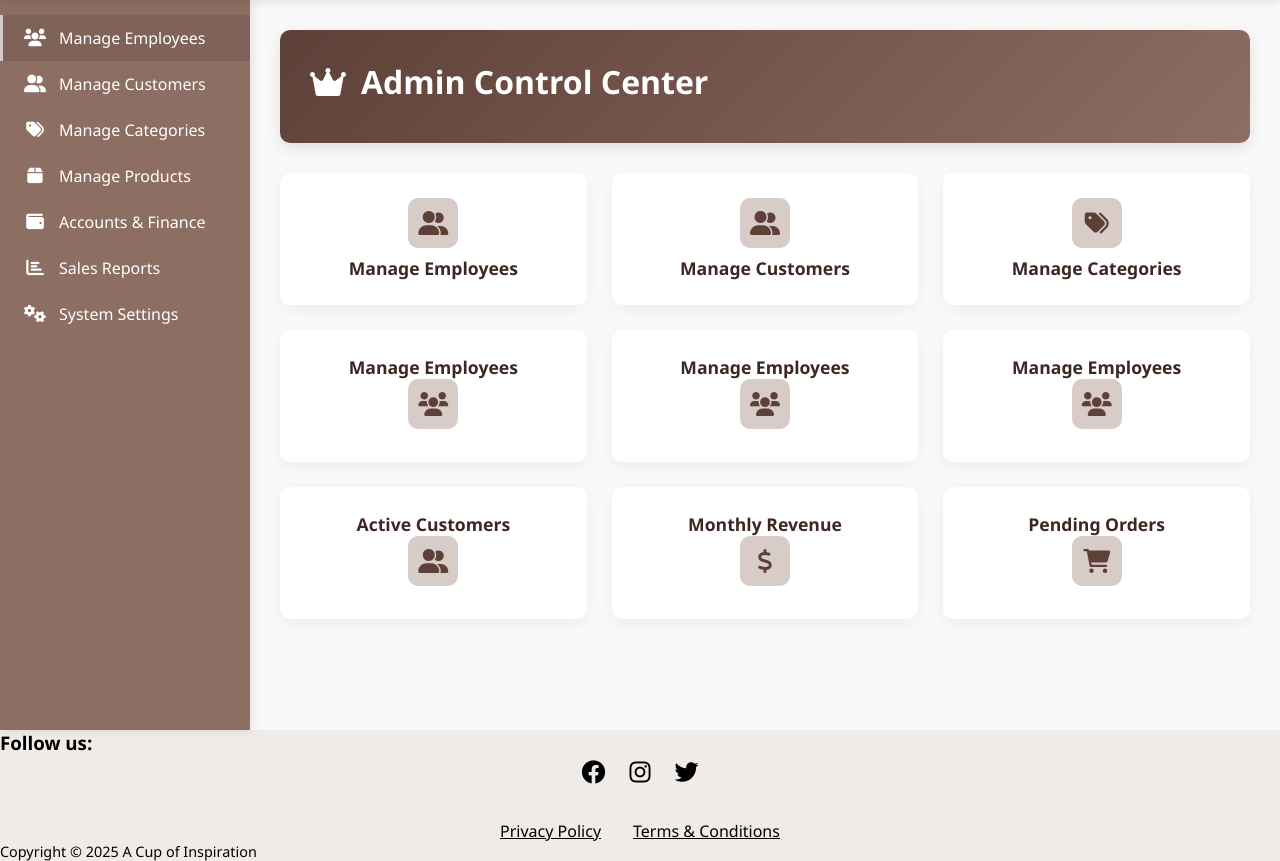
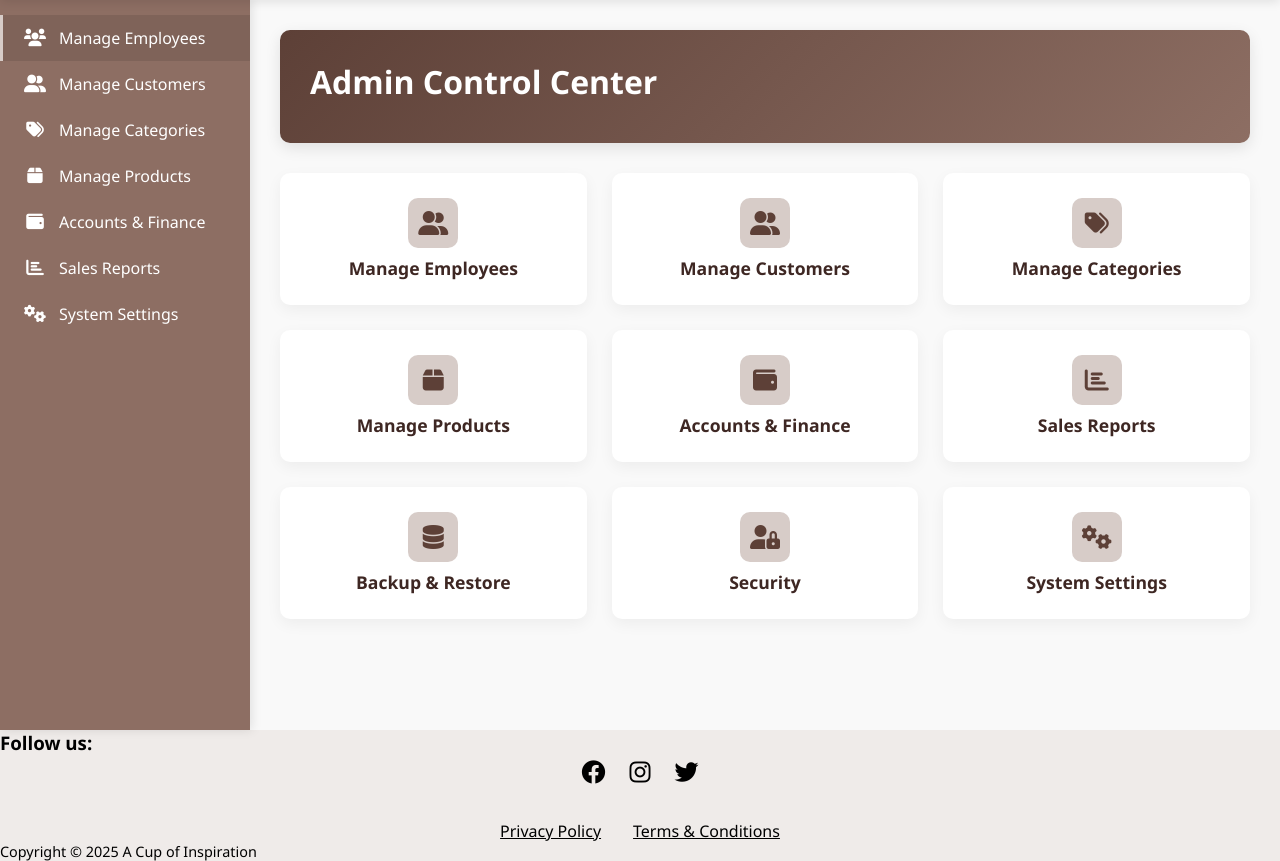
Before and after one commit to JackWambui/CoffeeShop, a PHP site: page /html/dashboard.html in a window 1280 px wide. Shown: the part 80-941 px from the top of the page. Run offline with PHP 8.4, Linux system fonts and the light colour scheme.

Commit message:
updates on admin page

```diff
--- a/css/dashboard.css
+++ b/css/dashboard.css
@@ -109,7 +109,7 @@ body {
     box-shadow: 2px 0 10px rgba(0, 0, 0, 0.1);
 }
 
-.admin-title {
+/* .admin-title {
     padding: 20px 15px 10px;
     font-size: 1.1rem;
     font-weight: 600;
@@ -117,7 +117,7 @@ body {
     letter-spacing: 1px;
     border-bottom: 1px solid rgba(255, 255, 255, 0.1);
 }
-
+*/
 .admin-menu {
     padding: 15px 0;
 }
@@ -156,7 +156,7 @@ body {
 
 /* Main Content */
 .admin-main {
-    flex: 1;
+    flex: 2;
     padding: 30px;
     background-color: #f9f9f9;
 }
@@ -183,14 +183,23 @@ body {
     max-width: 800px;
     opacity: 0.9;
 }
+.dashboard-stats {
+    display: grid;
+    grid-template-columns: repeat(3, 1fr); /* 3 columns */
+    grid-template-rows: repeat(2, auto);   /* 2 rows */
+    gap: 25px;
+    margin-bottom: 40px;
+}
 
+
+/*
 .dashboard-stats {
     display: grid;
     grid-template-columns: repeat(auto-fill, minmax(300px, 1fr));
     gap: 25px;
     margin-bottom: 40px;
 }
-
+*/
 .stat-card {
     background: white;
     border-radius: 10px;
--- a/html/dashboard.html
+++ b/html/dashboard.html
@@ -61,7 +61,7 @@
         <!-- Main Content -->
         <main class="admin-main">
             <div class="welcome-banner">
-                <h2><i class="fas fa-crown"></i> Admin Control Center</h2>
+                <h2> Admin Control Center</h2>
             </div>
 
             <div class="dashboard-stats">
@@ -103,60 +103,62 @@
                 </div>
                 <div class="stat-card">
                     <div class="stat-header">
-                        <div class="stat-title">Manage Employees</div>
+
                         <div class="stat-icon">
-                            <i class="fas fa-users"></i>
+                            <i class="fas fa-box"></i>
                         </div>
+                           <div class="stat-title">Manage Products</div>
                     </div>
                 </div>
                 <div class="stat-card">
                     <div class="stat-header">
-                        <div class="stat-title">Manage Employees</div>
+
                         <div class="stat-icon">
-                            <i class="fas fa-users"></i>
+                            <i class="fas fa-wallet"></i>
                         </div>
+                         <div class="stat-title">Accounts & Finance</div>
                     </div>
                 </div>
                 <div class="stat-card">
                     <div class="stat-header">
-                        <div class="stat-title">Manage Employees</div>
+
                         <div class="stat-icon">
-                            <i class="fas fa-users"></i>
+                            <i class="fas fa-chart-bar"></i>
                         </div>
+                            <div class="stat-title">Sales Reports</div>
                     </div>
                 </div>
+                 <div class="stat-card">
+                    <div class="stat-header">
 
-
-
-
-
-
-                <div class="stat-card">
-                    <div class="stat-header">
-                        <div class="stat-title">Active Customers</div>
                         <div class="stat-icon">
-                            <i class="fas fa-user-friends"></i>
+                            <i class="fas fa-database"></i>
                         </div>
+                          <div class="stat-title">Backup & Restore</div>
                     </div>
                 </div>
 
                 <div class="stat-card">
                     <div class="stat-header">
-                        <div class="stat-title">Monthly Revenue</div>
+
                         <div class="stat-icon">
-                            <i class="fas fa-dollar-sign"></i>
+                            <i class="fas fa-user-lock"></i>
                         </div>
+                    <div class="stat-title">Security</div>
                     </div>
                 </div>
 
                 <div class="stat-card">
                     <div class="stat-header">
-                        <div class="stat-title">Pending Orders</div>
+
                         <div class="stat-icon">
-                            <i class="fas fa-shopping-cart"></i>
+                            <i class="fas fa-cogs"></i>
                         </div>
+                          <div class="stat-title">System Settings</div>
                     </div>
                 </div>
+
+
             </div>
 
         </main>
```
